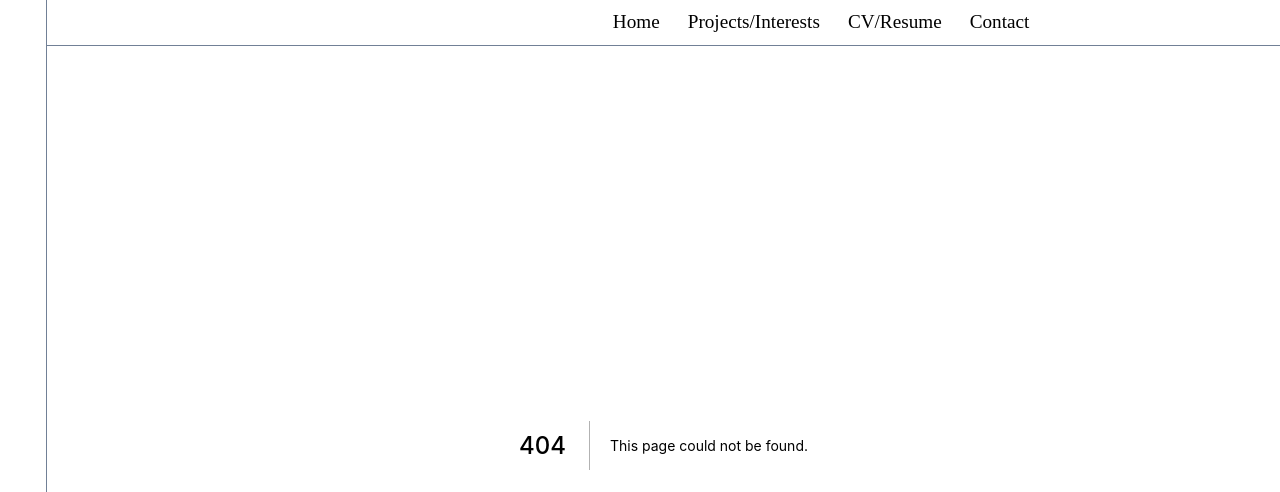
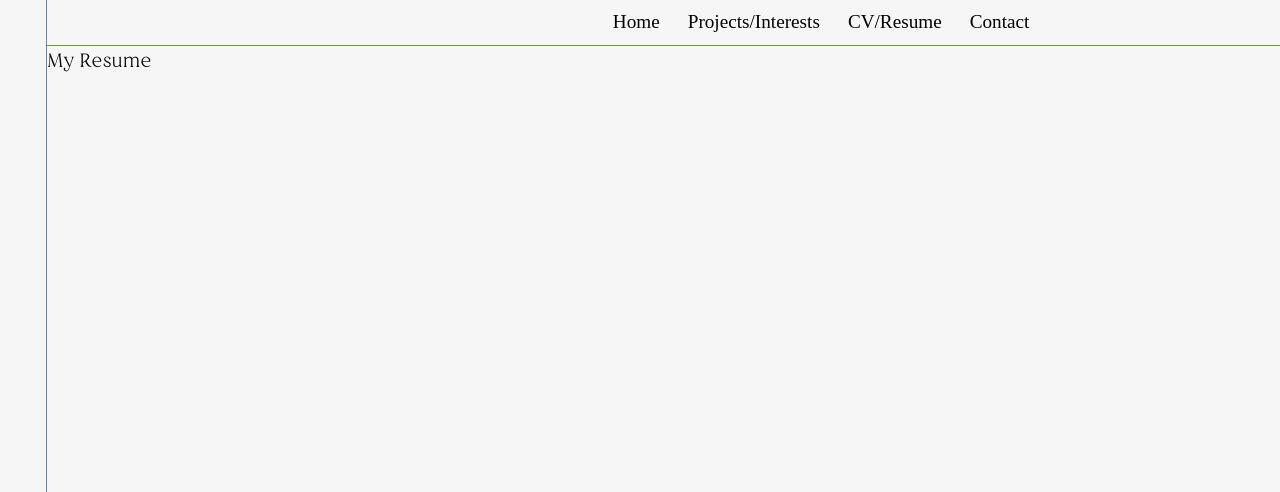
Before and after one commit to edy477/lastportafolio, a Next.js app: page /resumecv in a window 1280 px wide. Before the commit this address had no page. Shown: the top 492 px of the page. Built offline with nearby package versions, Linux system fonts and the light colour scheme; a web font is replaced by a local one.

Commit message:
repair grid

```diff
--- /dev/null
+++ b/components/Layouts/ResumeLayout.js
@@ -0,0 +1,13 @@
+import Link from "next/link";
+import { useRouter } from "next/router";
+const ResumeLayout = ({ children }) => {
+    return (
+        <div>
+
+
+            <div>{children}</div>
+        </div>
+    );
+};
+
+export default ResumeLayout;
--- a/components/Navbar.js
+++ b/components/Navbar.js
@@ -11,7 +11,7 @@ const Navbar = () => {
                     <Link href="/projects"><a>Projects/Interests</a></Link>
                 </li>
                 <li className="linkbar pl-1 pr-1">
-                    <Link href="#"><a>CV/Resume</a></Link>
+                    <Link href="/resumecv"><a>CV/Resume</a></Link>
                 </li>
                 <li className="linkbar pl-1 pr-1">
                     <Link href="/contact"><a>Contact</a></Link>
--- /dev/null
+++ b/pages/resumecv.js
@@ -0,0 +1,20 @@
+
+import SiteLayout from "../components/Layouts/SiteLayout";
+
+import ResumeLayout from "../components/Layouts/ResumeLayout";
+const ResumeCV = () => {
+//   <h1 className="projectshead    text-center text-2xl  w-1/3">Projects</h1>
+    return(
+        <div className="xxs">
+
+<h1>My Resume</h1>
+        </div>
+    )
+}
+ResumeCV.getLayout = page => (
+    <SiteLayout>
+        <ResumeLayout>{page}</ResumeLayout>
+    </SiteLayout>
+)
+
+export default ResumeCV;
```
